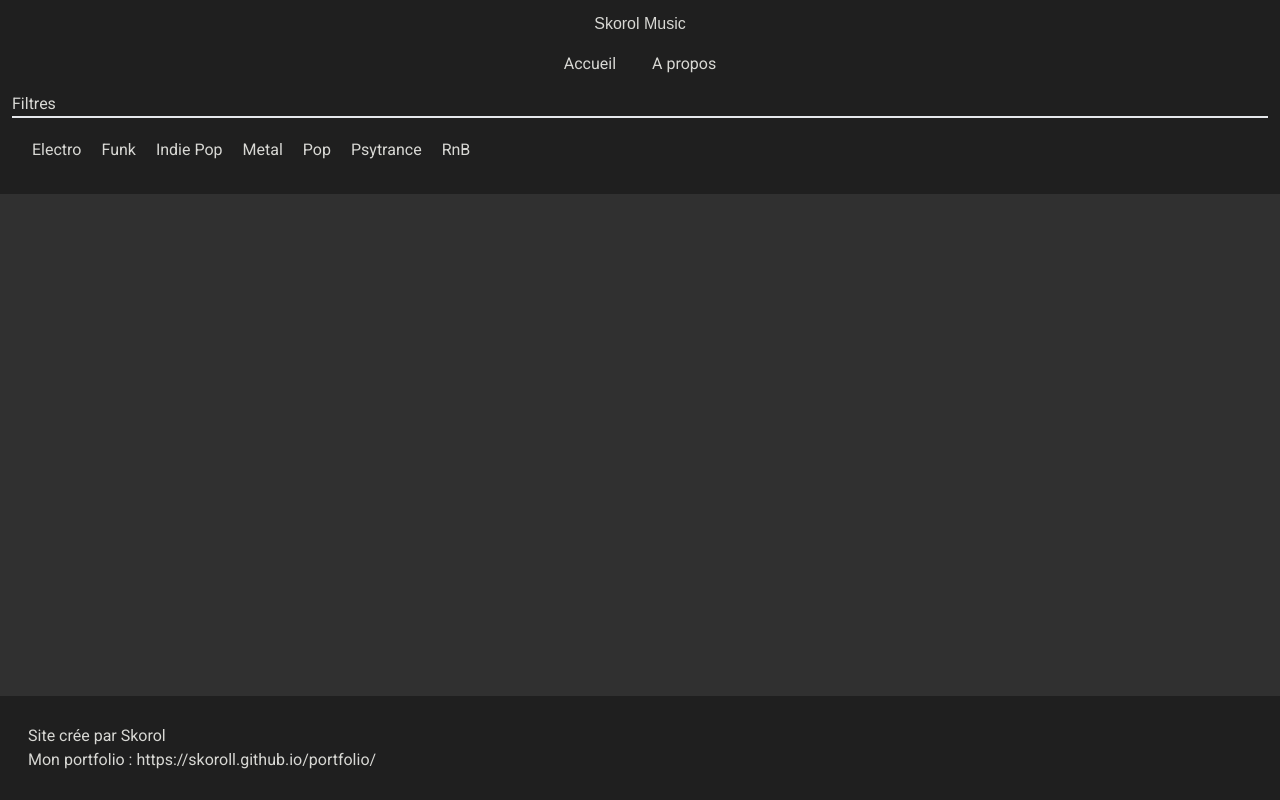
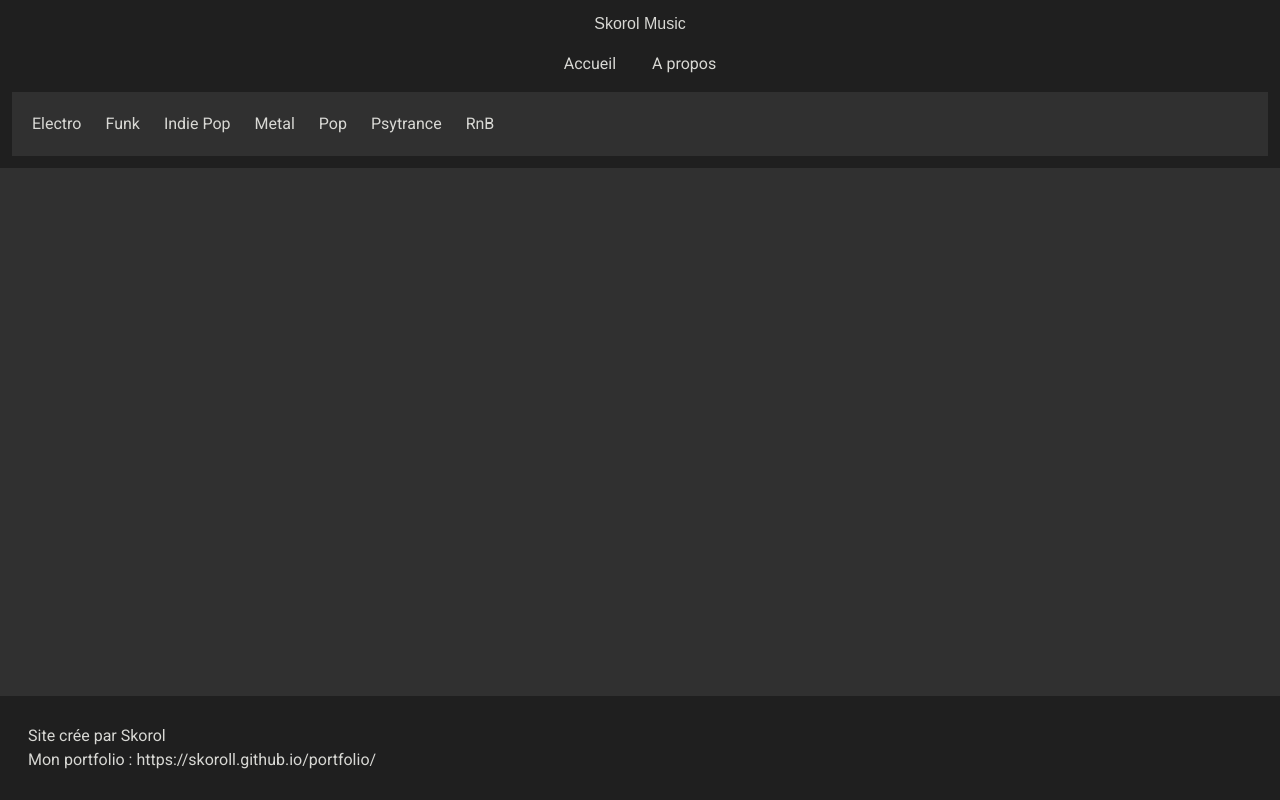
Before and after one commit to Skoroll/skorol-music, a React (Create React App) app: page / in a window 1280 px wide. Built offline with nearby package versions, Linux system fonts and the light colour scheme.

Commit message:
FIltre affichage conditionnel

```diff
--- a/src/components/Filters.tsx
+++ b/src/components/Filters.tsx
@@ -1,31 +1,49 @@
-import React from "react";
-import { useNavigate, useParams } from "react-router-dom";
+import React, { useState } from "react";
+import { useNavigate } from "react-router-dom";
 import PrevSongs from "../assets/lists/previous.json";
 import CurrentSongs from "../assets/lists/current.json";
 
 function Filters() {
   const navigate = useNavigate();
+  const [isMenuOpen, setIsMenuOpen] = useState(false);
+
+  const toggleMenu = () => {
+    setIsMenuOpen((prev) => !prev);
+  };
 
   // Combine les deux tableaux en un seul et extrait les genres uniques
   const uniqueGenres = [
     ...new Set([
       ...PrevSongs.map((prevSong) => prevSong.genre),
-            ...CurrentSongs.map((currentSong) => currentSong.genre)
-        ])
+      ...CurrentSongs.map((currentSong) => currentSong.genre),
+    ]),
   ].sort();
 
   const handleGenreClick = (genre) => {
     navigate(`${genre.toLowerCase()}`);
+    setIsMenuOpen(false); // Ferme le menu après un clic sur un genre
   };
 
   return (
     <div className="filters">
-            <p className="border-b-2">Filtres</p>
-            <ul className="filters-ul flex flex-wrap gap-1 p-3">
+      {/* Bouton pour afficher/masquer les filtres */}
+      <button
+        className="cursor-pointer border-b-2 p-2 text-lg bg-primaryColor text-white rounded md:hidden"
+        onClick={toggleMenu}
+      >
+        Filtres
+      </button>
+
+      {/* Liste des filtres */}
+      <ul
+        className={`filters-ul flex flex-col md:flex-row flex-wrap gap-2 p-3  bg-bgColor transition-all duration-300 ${
+          isMenuOpen ? "max-h-96 opacity-100" : "max-h-0 opacity-0 md:max-h-none md:opacity-100"
+        } overflow-hidden md:overflow-visible`}
+      >
         {uniqueGenres.map((genre, index) => (
           <li
             key={index}
-                        className="cursor-pointer p-2 hover:bg-textBase hover:text-bgColor"
+            className="cursor-pointer p-2 hover:bg-textBase hover:text-bgColor rounded "
             onClick={() => handleGenreClick(genre)}
           >
             {genre.charAt(0).toUpperCase() + genre.slice(1)}
--- a/src/components/Nav.tsx
+++ b/src/components/Nav.tsx
@@ -4,6 +4,9 @@ import { useNavigate } from "react-router-dom";
 
 function Nav() {
   const navigate = useNavigate();
+
+
+
 
   const handleHomeBtn = () => {
     navigate("/skorol-music");
```
Lines whose indentation alone changed are shown as unchanged.
